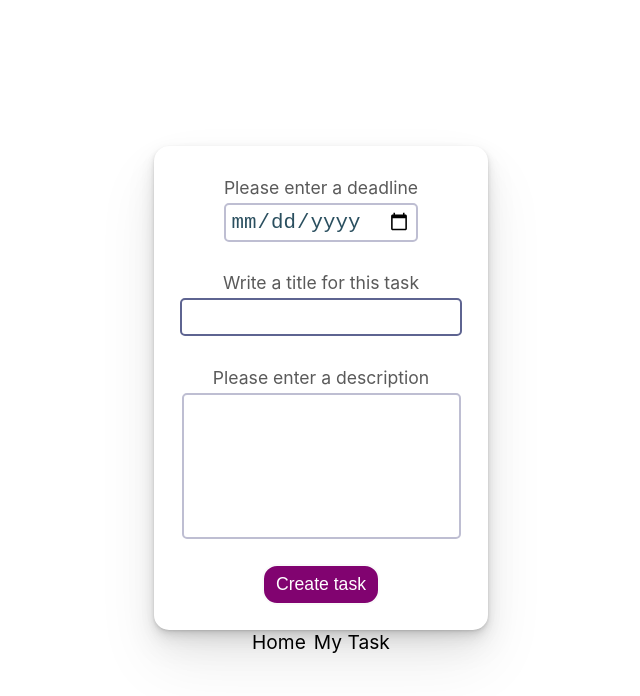
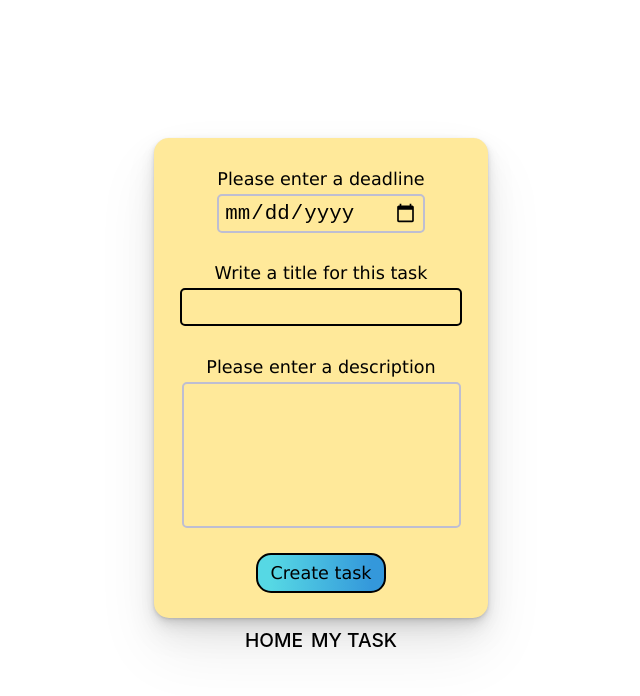
Before and after one commit to BravoArturo/finalMCGA, a React (Create React App) app: page /newTask in a window 1280 px wide. Shown: the top 696 px of the page, without its empty margins (319-959 px from the left). Built offline with nearby package versions, Linux system fonts and the light colour scheme.

Commit message:
fix some bugs

```diff
--- a/src/components/screens/Task/StructureTask.css
+++ b/src/components/screens/Task/StructureTask.css
@@ -127,3 +127,13 @@
     color: #ffffff;
     transition: 0.3s;
 }
+
+.header {
+    color: #000000;
+    text-decoration: none;
+    padding: 10px;
+    text-transform: uppercase;
+    font-weight: 500;
+    -webkit-transition: all 0.2s ease-in-out;
+    transition: all 0.2s ease-in-out;
+}
--- a/src/components/screens/Task/Task.css
+++ b/src/components/screens/Task/Task.css
@@ -13,6 +13,7 @@ h1 {
 }
 
 .formCUTask {
+    font-family:'Lucida Sans', 'Lucida Sans Regular', 'Lucida Grande', 'Lucida Sans Unicode', Geneva, Verdana, sans-serif;
     display: flex;
     flex-direction: column;
     align-items: flex-start;
@@ -21,7 +22,7 @@ h1 {
     padding: 1.6em;
     box-sizing: border-box;
     border-radius: 15px;
-    background-color: #ffff;
+    background-color: #ffe99a;
     box-shadow: 0 1px 2px rgba(0, 0, 0, 0.07),
                 0 2px 4px rgba(0, 0, 0, 0.07),
                 0 4px 8px rgba(0, 0, 0, 0.07),
@@ -40,7 +41,7 @@ h1 {
 .labelCUTask {
     margin: 0.3em 0;
     font-size: 1.1rem;
-    color: #5a5a5a;
+    color: #000000;
 }
 
 .inputCUTask,
@@ -54,7 +55,7 @@ h1 {
     outline: none;
     background: none;
     font-size: 1.3rem;
-    color: #2A4F5F;
+    color: #000000;
 }
 
 .inputCUTask {
@@ -80,21 +81,22 @@ h1 {
 }
 
 .btnCUTask {
+    font-family:'Lucida Sans', 'Lucida Sans Regular', 'Lucida Grande', 'Lucida Sans Unicode', Geneva, Verdana, sans-serif;
     width: 100%;
     padding: 8px 12px;
     box-sizing: border-box;
-    border: 2px solid #fafafa;
+    border: 2px solid #000000;
     border-radius: 15px;
-    background-color: #810370;
+    background: -webkit-linear-gradient(left, #56d8e4 10%, #3498db 90%);
     font-size: 1.1rem;
-    color: #ffffff;
+    color: #000000;
     cursor: pointer;
     transition: 0.3s;
 }
 
 .btnCUTask:hover {
-    border: 2px solid #66005e;
-    color: #ffffff;
+    background: -webkit-linear-gradient(left, #77d7e0bb 10%, #3498dbbe 90%);
+    color: #000000;
     transition: 0.3s;
 }
 
@@ -102,5 +104,16 @@ h1 {
 .textareaCUTask:focus,
 .btnCUTask:focus {
     outline: none;
-    border: 2px solid #5e6491;
+    border: 2px solid #000000;
 }
+
+.footer {
+    color: #000000;
+    text-decoration: none;
+    padding: 10px;
+    text-transform: uppercase;
+    font-weight: 500;
+    display: inline-block;
+    -webkit-transition: all 0.2s ease-in-out;
+    transition: all 0.2s ease-in-out;
+}
```
